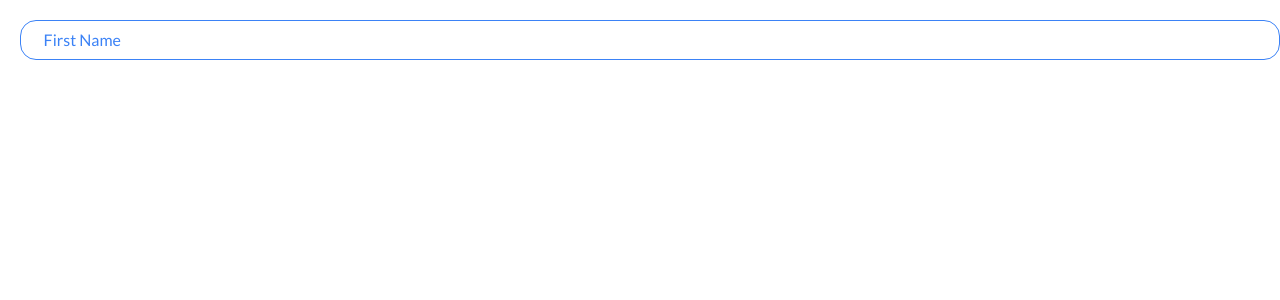
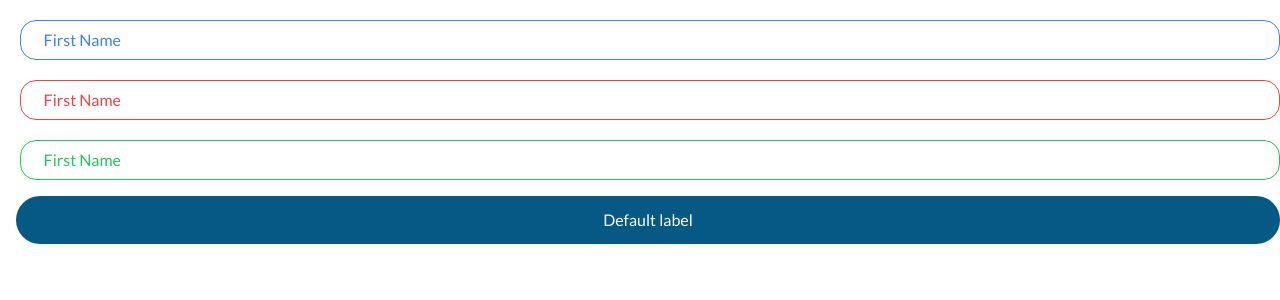
Before and after one commit to OzkrMonroy/beta-f-components, an Angular app: page / in a window 1280 px wide. Shown: the top 300 px of the page. Built offline with nearby package versions, Linux system fonts and the light colour scheme.

Commit message:
The styles for the button component are ready to use.

```diff
--- a/angular.json
+++ b/angular.json
@@ -1,5 +1,8 @@
 {
   "$schema": "./node_modules/@angular/cli/lib/config/schema.json",
+  "cli": {
+    "analytics": "c7dc0584-5f68-4dad-9d97-97f293f7ddf7"
+  },
   "version": 1,
   "newProjectRoot": "projects",
   "projects": {
--- a/src/app/app.component.html
+++ b/src/app/app.component.html
@@ -1 +1,4 @@
-<app-input></app-input>
+<app-input color="primary"></app-input>
+<app-input color="error"></app-input>
+<app-input color="success"></app-input>
+<app-button containerClasses="mt-4 ml-4"></app-button>
--- a/src/app/app.module.ts
+++ b/src/app/app.module.ts
@@ -4,9 +4,10 @@ import { BrowserModule } from '@angular/platform-browser';
 
 import { AppComponent } from './app.component';
 import { InputComponent } from './components/input/input.component';
+import { ButtonComponent } from './components/button/button.component';
 
 @NgModule({
-  declarations: [AppComponent, InputComponent],
+  declarations: [AppComponent, InputComponent, ButtonComponent],
   imports: [BrowserModule, ReactiveFormsModule],
   providers: [],
   bootstrap: [AppComponent],
--- /dev/null
+++ b/src/app/components/button/button.component.html
@@ -0,0 +1,9 @@
+<div [ngClass]="containerClasses">
+  <button
+    [type]="type"
+    [ngClass]="getClasses()"
+    class="text-center py-3 px-12 rounded-3xl transition-colors duration-300 w-full"
+  >
+    {{ label }}
+  </button>
+</div>
--- /dev/null
+++ b/src/app/components/button/button.component.ts
@@ -0,0 +1,27 @@
+import { Component, Input } from '@angular/core';
+import { ButtonColor, ButtonType } from 'src/app/types/button';
+
+@Component({
+  selector: 'app-button',
+  templateUrl: './button.component.html',
+  styles: [
+  ]
+})
+export class ButtonComponent{
+
+  @Input() label: string = 'Default label';
+  @Input() type: ButtonType = 'button';
+  @Input() containerClasses: string = ''
+  @Input() buttonColor: ButtonColor = 'secondary'
+
+  getClasses(): string{
+    switch (this.buttonColor) {
+      case 'secondary':
+        return 'bg-sky-800 text-white hover:bg-sky-500'
+      case 'outlined':
+        return 'bg-sky-800 text-white border-[2px] border-white border-solid hover:bg-white hover:text-sky-800 hover:border-sky-800'
+      default:
+        return 'bg-amber-400 text-sky-600 hover:bg-sky-800 hover:text-white'
+    }
+  }
+}
--- a/src/app/components/input/input.component.html
+++ b/src/app/components/input/input.component.html
@@ -1,4 +1,4 @@
-<div class="relative mt-5 ml-5" [formGroup]="form">
+<div class="relative mt-5 ml-5" [ngClass]="containerClasses" [formGroup]="form">
   <input
     type="text"
     id="fname"
--- a/src/app/components/input/input.component.ts
+++ b/src/app/components/input/input.component.ts
@@ -1,5 +1,6 @@
 import { Component, Input } from '@angular/core';
 import { FormBuilder, FormGroup, Validators } from '@angular/forms';
+import { InputColors } from 'src/app/types/input';
 
 @Component({
   selector: 'app-input',
@@ -11,7 +12,9 @@ export class InputComponent {
     name: ['', Validators.required],
   });
 
-  @Input() color: string = 'primary';
+  @Input() color: InputColors = 'primary';
+  @Input() containerClasses: string = ''
+
   constructor(private readonly formBuilder: FormBuilder) {}
 
   mustFloat() {
--- /dev/null
+++ b/src/app/types/button.ts
@@ -0,0 +1,2 @@
+export type ButtonType  = 'button' | 'submit';
+export type ButtonColor = 'primary' | 'secondary' | 'outlined' | 'outlined-reverse';
--- /dev/null
+++ b/src/app/types/input.ts
@@ -0,0 +1 @@
+export type InputColors = 'primary' | 'error' | 'success'
```
Also changed, not shown: 1 other file (tests, documents, lock files or other folders).
